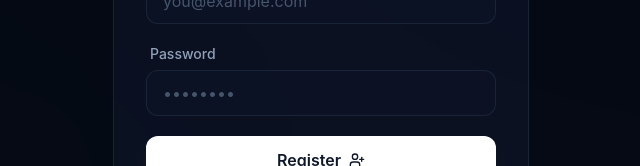
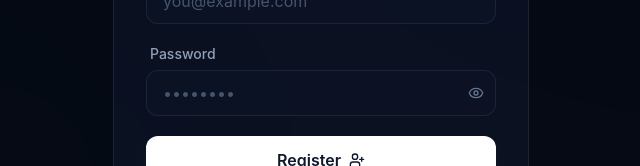
Before and after one commit to Krish30p/DeepShield-FinOps, a React app in the folder frontend/: page /register in a window 1280 px wide. Shown: the part 438-604 px from the top of the page, without its empty margins (319-959 px from the left). Built offline with nearby package versions, Linux system fonts and the light colour scheme; no server answers; the HTML template or start-up script is replaced by a standard one.

Commit message:
feat: implement authentication pages with login, registration, and guest access functionality

```diff
--- a/frontend/src/pages/Login.jsx
+++ b/frontend/src/pages/Login.jsx
@@ -2,7 +2,7 @@
 import { useNavigate } from "react-router-dom";
 import axios from "axios";
 import { BASE_URL } from "../utils/apiPath";
-import { Shield, Zap, ArrowRight } from "lucide-react";
+import { Shield, Zap, ArrowRight, Eye, EyeOff } from "lucide-react";
 
 const Login = () => {
   const navigate = useNavigate();
@@ -11,6 +11,8 @@
     email: "",
     password: "",
   });
+
+  const [showPassword, setShowPassword] = useState(false);
 
   const [loading, setLoading] = useState(false);
   const [error, setError] = useState("");
@@ -96,15 +98,28 @@
 
           <div>
             <label className="block text-sm font-medium text-slate-400 mb-1.5 ml-1">Password</label>
+            <div className="relative">
               <input
-              type="password"
+                type={showPassword ? "text" : "password"}
                 name="password"
                 required
                 value={formData.password}
                 onChange={handleChange}
-              className="w-full px-4 py-2.5 bg-slate-900/40 border border-slate-700/40 rounded-xl text-slate-200 placeholder-slate-600 focus:outline-none focus:border-indigo-500/40 focus:bg-slate-900/60 transition-all duration-300 ease-out"
+                className="w-full px-4 py-2.5 bg-slate-900/40 border border-slate-700/40 rounded-xl text-slate-200 placeholder-slate-600 focus:outline-none focus:border-indigo-500/40 focus:bg-slate-900/60 transition-all duration-300 ease-out pr-12"
                 placeholder="••••••••"
               />
+              <button
+                type="button"
+                onClick={() => setShowPassword(!showPassword)}
+                className="absolute right-3 top-1/2 -translate-y-1/2 text-slate-500 hover:text-slate-300 transition-colors cursor-pointer"
+              >
+                {showPassword ? (
+                  <EyeOff className="w-4 h-4" />
+                ) : (
+                  <Eye className="w-4 h-4" />
+                )}
+              </button>
+            </div>
           </div>
 
           <button
--- a/frontend/src/pages/Register.jsx
+++ b/frontend/src/pages/Register.jsx
@@ -2,7 +2,7 @@
 import { useNavigate } from "react-router-dom";
 import axios from "axios";
 import { BASE_URL, API_PATHS } from "../utils/apiPath";
-import { Shield, UserPlus } from "lucide-react";
+import { Shield, UserPlus, Eye, EyeOff } from "lucide-react";
 
 const Register = () => {
   const navigate = useNavigate();
@@ -12,6 +12,8 @@
     email: "",
     password: "",
   });
+
+  const [showPassword, setShowPassword] = useState(false);
 
   const [error, setError] = useState("");
   const [loading, setLoading] = useState(false);
@@ -115,15 +117,28 @@
 
           <div>
             <label className="block text-sm font-medium text-slate-400 mb-1.5 ml-1">Password</label>
+            <div className="relative">
               <input
-              type="password"
+                type={showPassword ? "text" : "password"}
                 name="password"
                 required
                 value={formData.password}
                 onChange={handleChange}
-              className="w-full px-4 py-2.5 bg-slate-900/40 border border-slate-700/40 rounded-xl text-slate-200 placeholder-slate-600 focus:outline-none focus:border-indigo-500/40 focus:bg-slate-900/60 transition-all duration-300 ease-out"
+                className="w-full px-4 py-2.5 bg-slate-900/40 border border-slate-700/40 rounded-xl text-slate-200 placeholder-slate-600 focus:outline-none focus:border-indigo-500/40 focus:bg-slate-900/60 transition-all duration-300 ease-out pr-12"
                 placeholder="••••••••"
               />
+              <button
+                type="button"
+                onClick={() => setShowPassword(!showPassword)}
+                className="absolute right-3 top-1/2 -translate-y-1/2 text-slate-500 hover:text-slate-300 transition-colors cursor-pointer"
+              >
+                {showPassword ? (
+                  <EyeOff className="w-4 h-4" />
+                ) : (
+                  <Eye className="w-4 h-4" />
+                )}
+              </button>
+            </div>
           </div>
 
           <button
```
Lines whose indentation alone changed are shown as unchanged.
